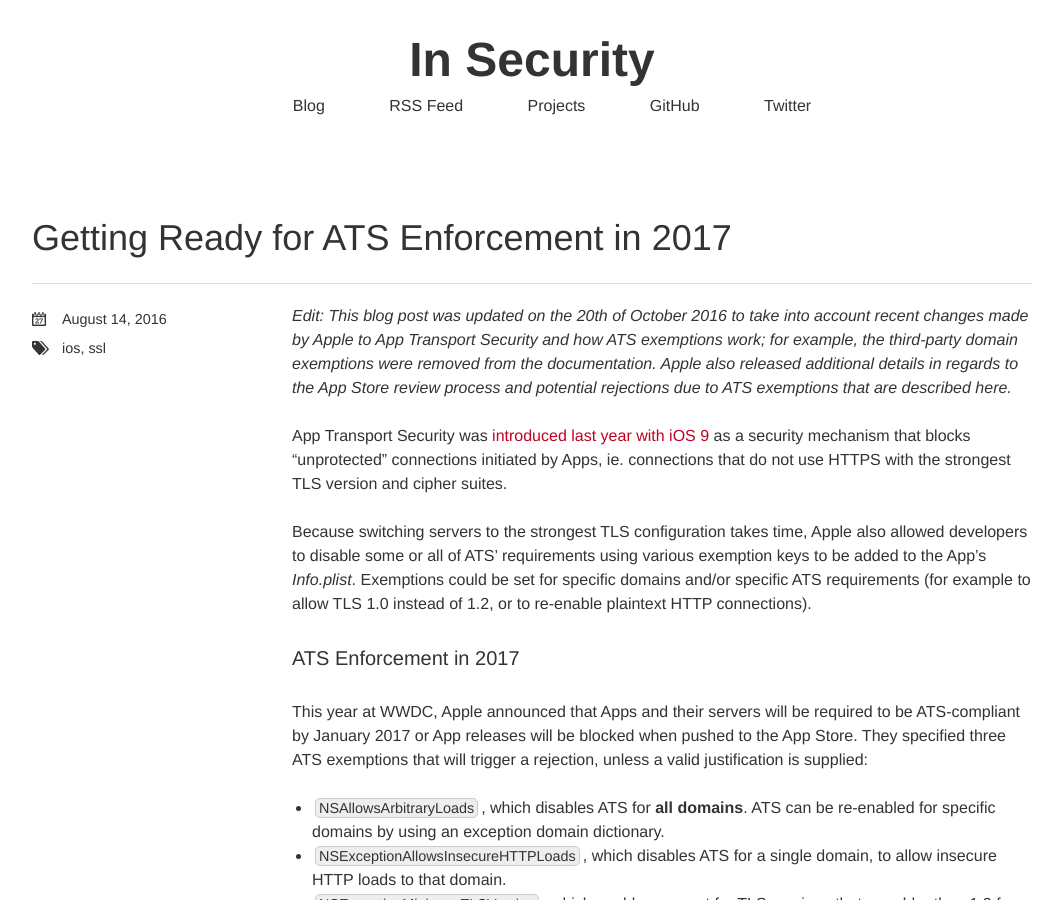
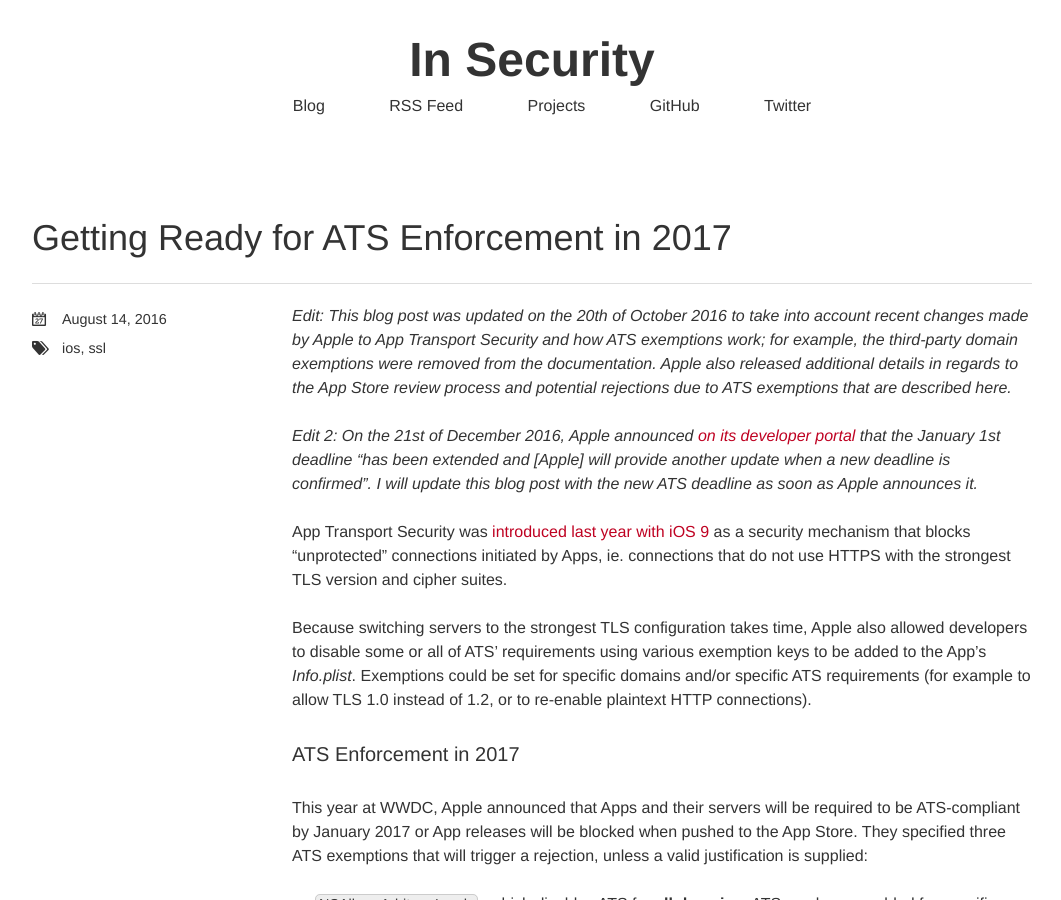
Before and after one commit to nabla-c0d3/nabla-c0d3.github.io, a Jekyll site: the page built from _posts/2016-08-15-ats-enforced-2017.markdown, in a window 1280 px wide and 900 px high. Shown: the whole window, without its empty margins (108-1169 px from the left). Built offline with Jekyll 4.4.1, drawn with Linux system fonts in a browser that asks for light colours; nearby versions of some CDN libraries; comment, search, counter and statistics services are not loaded.

Commit message:
Add ATS edit

```diff
--- a/_posts/2016-08-15-ats-enforced-2017.markdown
+++ b/_posts/2016-08-15-ats-enforced-2017.markdown
@@ -7,6 +7,8 @@ categories: ios ssl
 ---
 
 _Edit: This blog post was updated on the 20th of October 2016 to take into account recent changes made by Apple to App Transport Security and how ATS exemptions work; for example, the third-party domain exemptions were removed from the documentation. Apple also released additional details in regards to the App Store review process and potential rejections due to ATS exemptions that are described here._
+
+_Edit 2: On the 21st of December 2016, Apple announced [on its developer portal](https://developer.apple.com/news/?id=12212016b) that the January 1st deadline "has been extended and [Apple] will provide another update when a new deadline is confirmed". I will update this blog post with the new ATS deadline as soon as Apple announces it._
 
 App Transport Security was [introduced last year with iOS 9][ios9-post] as a security mechanism that blocks "unprotected" connections initiated by Apps, ie. connections that do not use HTTPS with the strongest TLS version and cipher suites.
 
```
